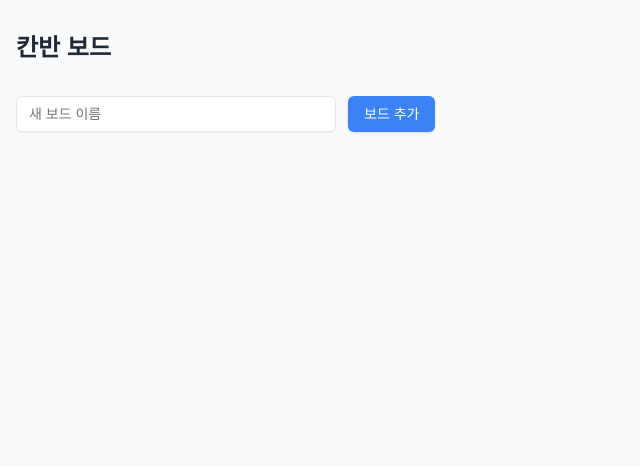
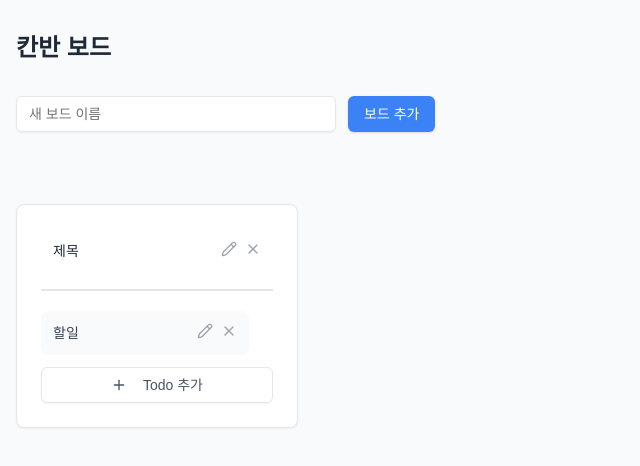
Before and after one commit to alsgudrl132/Mhg_ToDoPage, a Next.js app: page / in a window 1280 px wide. Shown: the top 466 px of the page, without its empty margins (0-640 px from the left). Built offline with nearby package versions, Linux system fonts and the light colour scheme.

Commit message:
first commit

```diff
--- a/src/app/page.tsx
+++ b/src/app/page.tsx
@@ -1,40 +1,8 @@
-"use client";
-
 import Board from "@/components/common/board";
 import { Button } from "@/components/ui/button";
 import { Input } from "@/components/ui/input";
-import { useEffect, useState } from "react";
-import { BoardType } from "@/types/board";
 
 export default function Home() {
-  const [title, setTitle] = useState<string>("");
-  const [boards, setBoards] = useState<BoardType[]>([]);
-
-  const createBoard = () => {
-    if (title === "") return;
-
-    const storageBoards = JSON.parse(localStorage.getItem("boards") || "[]");
-
-    const newBoard: BoardType = {
-      id: Date.now(),
-      title: title,
-    };
-
-    const updatedBoards = [...storageBoards, newBoard];
-
-    setBoards(updatedBoards);
-    localStorage.setItem("boards", JSON.stringify(updatedBoards));
-
-    setTitle("");
-  };
-
-  useEffect(() => {
-    const storageBoards = localStorage.getItem("boards");
-    if (storageBoards) {
-      setBoards(JSON.parse(storageBoards));
-    }
-  }, []);
-
   return (
     <div className="min-h-screen bg-gray-50">
       <div className="container mx-auto px-4 py-8">
@@ -47,23 +15,16 @@ export default function Home() {
             placeholder="새 보드 이름"
             className="max-w-xs bg-white border-gray-200 focus:border-gray-300 focus:ring-gray-200"
             maxLength={100}
-            onChange={(e) => setTitle(e.target.value)}
-            value={title}
           />
           <Button
             type="button"
             className="bg-blue-500 hover:bg-blue-600 text-white"
-            onClick={() => {
-              createBoard();
-            }}
           >
             보드 추가
           </Button>
         </div>
         <div className="flex gap-6 pb-6 flex-wrap">
-          {boards.map((board) => (
-            <Board key={board.id} title={board.title} id={board.id} />
-          ))}
+          <Board />
         </div>
       </div>
     </div>
--- a/src/components/common/board.tsx
+++ b/src/components/common/board.tsx
@@ -1,7 +1,7 @@
 import { Pencil, Plus, X } from "lucide-react";
-import React, { useEffect, useState } from "react";
+import React from "react";
 import Todo from "./todo";
-import { Button } from "../ui/button";
+import { Button } from "@/components/ui/button";
 import {
   Dialog,
   DialogContent,
@@ -12,86 +12,16 @@ import {
 } from "@/components/ui/dialog";
 import { Input } from "@/components/ui/input";
 import { Label } from "@radix-ui/react-label";
-import { BoardType, DescriptionType } from "@/types/board";
 
-interface OwnProps {
-  id: number;
-  title: string;
-}
-
-function Board({ title, id }: OwnProps) {
-  const [isOpenDialog, setIsOpenDialog] = useState<boolean>(false);
-  const [isOpenBoardDialog, setIsOpenBoardDialog] = useState<boolean>(false);
-  const [description, setDescription] = useState<DescriptionType>({
-    id: 0,
-    text: "",
-  });
-  const [editingTitle, setEditingTitle] = useState<string>("");
-  const [newTitle, setNewTitle] = useState<string>("");
-
-  const getStorageData = () => {
-    return JSON.parse(localStorage.getItem("boards") || "[]");
-  };
-
-  const getIdx = (storageData: BoardType[]) => {
-    return storageData.findIndex((board: BoardType) => board.id === id);
-  };
-
-  const createTodo = (e: object) => {
-    if (description.text === "") return;
-    if (e && "key" in e && e.key !== "Enter") return;
-    const storageData = getStorageData();
-    const idx = getIdx(storageData);
-
-    const newDescription = {
-      id: Date.now(),
-      text: description.text,
-    };
-
-    if (!storageData[idx].description) {
-      storageData[idx].description = [newDescription];
-    } else {
-      storageData[idx].description.push(newDescription);
-    }
-    localStorage.setItem("boards", JSON.stringify(storageData));
-    setDescription({ id: 0, text: "" });
-    setIsOpenDialog(false);
-  };
-
-  const editTitle = () => {
-    setIsOpenBoardDialog(true);
-    const storageData = getStorageData();
-    const idx = getIdx(storageData);
-    setEditingTitle(storageData[idx].title);
-  };
-
-  const updateTitle = (e: object) => {
-    if (editingTitle === "") return;
-    if (e && "key" in e && e.key !== "Enter") return;
-
-    const storageData = getStorageData();
-    const idx = getIdx(storageData);
-    storageData[idx].title = editingTitle;
-    localStorage.setItem("boards", JSON.stringify(storageData));
-    setNewTitle(editingTitle);
-    setIsOpenBoardDialog(false);
-  };
-
-  useEffect(() => {
-    setNewTitle(title);
-  }, [title]);
-
+function Board() {
   return (
     <div className="mt-10 p-6 w-auto bg-white border border-gray-200 rounded-lg shadow-sm">
       <div className="flex gap-2 p-3 rounded-lg mb-4">
-        <p className="text-gray-800 font-medium text-sm break-all w-40">
-          {newTitle}
-        </p>
+        <p className="text-gray-800 font-medium text-sm break-all w-40">제목</p>
         <div className="flex gap-2">
           <Pencil
             size={16}
             className="text-gray-400 hover:text-blue-500 cursor-pointer transition-colors"
-            onClick={() => editTitle()}
           />
           <X
             size={16}
@@ -100,9 +30,9 @@ function Board({ title, id }: OwnProps) {
         </div>
       </div>
       <div className="border-b-2 mb-5"></div>
-      <Todo id={id} />
+      <Todo />
       <div>
-        <Dialog open={isOpenDialog} onOpenChange={setIsOpenDialog}>
+        <Dialog>
           <DialogTrigger asChild>
             <Button
               variant="outline"
@@ -125,10 +55,6 @@ function Board({ title, id }: OwnProps) {
                   placeholder="새 Todo 이름"
                   className="col-span-3"
                   maxLength={300}
-                  onChange={(e) =>
-                    setDescription({ ...description, text: e.target.value })
-                  }
-                  onKeyDown={(e) => createTodo(e)}
                 />
               </div>
             </div>
@@ -136,14 +62,13 @@ function Board({ title, id }: OwnProps) {
               <Button
                 className="bg-blue-500 hover:bg-blue-600 text-white"
                 type="submit"
-                onClick={createTodo}
               >
                 추가하기
               </Button>
             </DialogFooter>
           </DialogContent>
         </Dialog>
-        <Dialog open={isOpenBoardDialog} onOpenChange={setIsOpenBoardDialog}>
+        <Dialog>
           <DialogContent className="sm:max-w-[425px]">
             <DialogHeader>
               <DialogTitle>타이틀 변경</DialogTitle>
@@ -157,9 +82,6 @@ function Board({ title, id }: OwnProps) {
                   id="name"
                   placeholder="새 타이틀 이름"
                   className="col-span-3"
-                  value={editingTitle}
-                  onChange={(e) => setEditingTitle(e.target.value)}
-                  onKeyDown={(e) => updateTitle(e)}
                 />
               </div>
             </div>
@@ -167,7 +89,6 @@ function Board({ title, id }: OwnProps) {
               <Button
                 className="bg-blue-500 hover:bg-blue-600 text-white"
                 type="submit"
-                onClick={updateTitle}
               >
                 변경하기
               </Button>
--- a/src/components/common/todo.tsx
+++ b/src/components/common/todo.tsx
@@ -5,76 +5,20 @@ import {
   DialogFooter,
   DialogHeader,
   DialogTitle,
-  DialogTrigger,
 } from "@/components/ui/dialog";
 import { Label } from "@radix-ui/react-label";
 import { Input } from "@/components/ui/input";
 import { Button } from "../ui/button";
-import { useState } from "react";
-import { BoardType, DescriptionType } from "@/types/board";
 
-interface OwnProps {
-  id: number;
-}
-
-function Todo({ id }: OwnProps) {
-  const [newDescription, setNewDescription] = useState<string>("");
-  const [isOpenTodoDialog, setIsOpenTodoDialog] = useState<boolean>(false);
-  const [selectedTodoId, setSelectedTodoId] = useState<number>(0);
-
-  const getStorageData = () => {
-    return JSON.parse(localStorage.getItem("boards") || "[]");
-  };
-
-  const getIdx = (storageData: BoardType[]) => {
-    return storageData.findIndex((board: BoardType) => board.id === id);
-  };
-
-  const getTodos = () => {
-    const storageData = getStorageData();
-    const currentBoard = storageData.find(
-      (board: BoardType) => board.id === id
-    );
-    return currentBoard?.description || [];
-  };
-
-  const editDescription = (todo: { id: number; text: string }) => {
-    setIsOpenTodoDialog(true);
-    setNewDescription(todo.text);
-    setSelectedTodoId(todo.id);
-  };
-
-  const updateDescription = (e: object) => {
-    if (newDescription === "") return;
-    if (e && "key" in e && e.key !== "Enter") return;
-
-    const storageData = getStorageData();
-    const boardIdx = getIdx(storageData);
-    if (!storageData[boardIdx].description) {
-      storageData[boardIdx].description = [];
-    }
-    const todoIdx = storageData[boardIdx].description!.findIndex(
-      (desc: DescriptionType) => desc.id === selectedTodoId
-    );
-
-    storageData[boardIdx].description[todoIdx].text = newDescription;
-    localStorage.setItem("boards", JSON.stringify(storageData));
-    setIsOpenTodoDialog(false);
-  };
-
+function Todo() {
   return (
     <div>
-      {getTodos().map((todo: DescriptionType) => (
-        <div
-          key={todo.id}
-          className="flex gap-2 p-3 rounded-lg mb-3 bg-gray-50 hover:bg-gray-100 transition-colors w-52"
-        >
-          <p className="text-gray-700 text-sm break-all w-40">{todo.text}</p>
+      <div className="flex gap-2 p-3 rounded-lg mb-3 bg-gray-50 hover:bg-gray-100 transition-colors w-52">
+        <p className="text-gray-700 text-sm break-all w-40">할일</p>
         <div className="flex gap-2">
           <Pencil
             size={16}
             className="text-gray-400 hover:text-blue-500 cursor-pointer transition-colors"
-              onClick={() => editDescription(todo)}
           />
           <X
             size={16}
@@ -82,8 +26,7 @@ function Todo({ id }: OwnProps) {
           />
         </div>
       </div>
-      ))}
-      <Dialog open={isOpenTodoDialog} onOpenChange={setIsOpenTodoDialog}>
+      <Dialog>
         <DialogContent className="sm:max-w-[425px]">
           <DialogHeader>
             <DialogTitle>Todo 수정</DialogTitle>
@@ -93,21 +36,13 @@ function Todo({ id }: OwnProps) {
               <Label htmlFor="name" className="text-right">
                 Todo
               </Label>
-              <Input
-                id="name"
-                placeholder="Todo 내용"
-                className="col-span-3"
-                value={newDescription}
-                onChange={(e) => setNewDescription(e.target.value)}
-                onKeyDown={(e) => updateDescription(e)}
-              />
+              <Input id="name" placeholder="Todo 내용" className="col-span-3" />
             </div>
           </div>
           <DialogFooter>
             <Button
               className="bg-blue-500 hover:bg-blue-600 text-white"
               type="submit"
-              onClick={updateDescription}
             >
               수정하기
             </Button>
```
Lines whose indentation alone changed are shown as unchanged.
